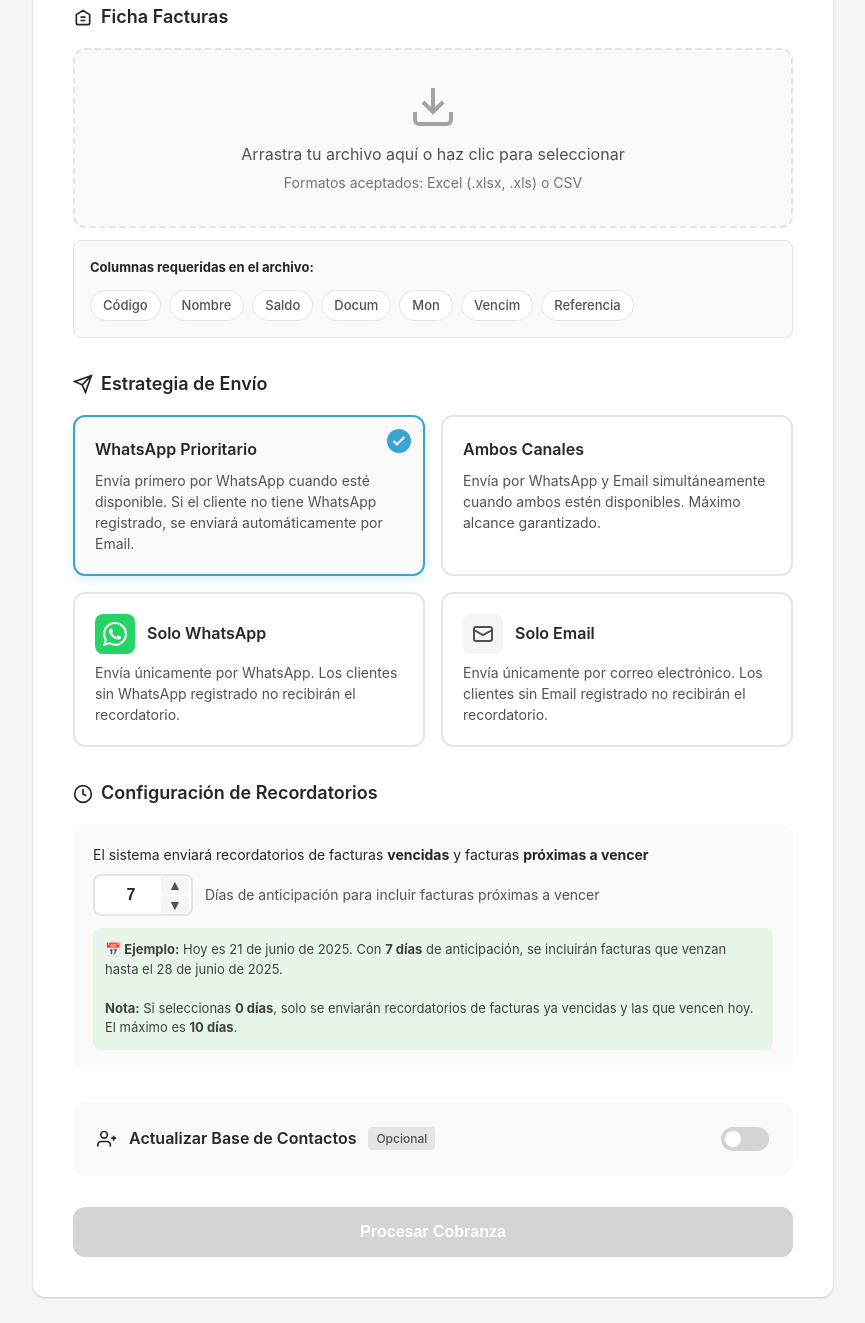
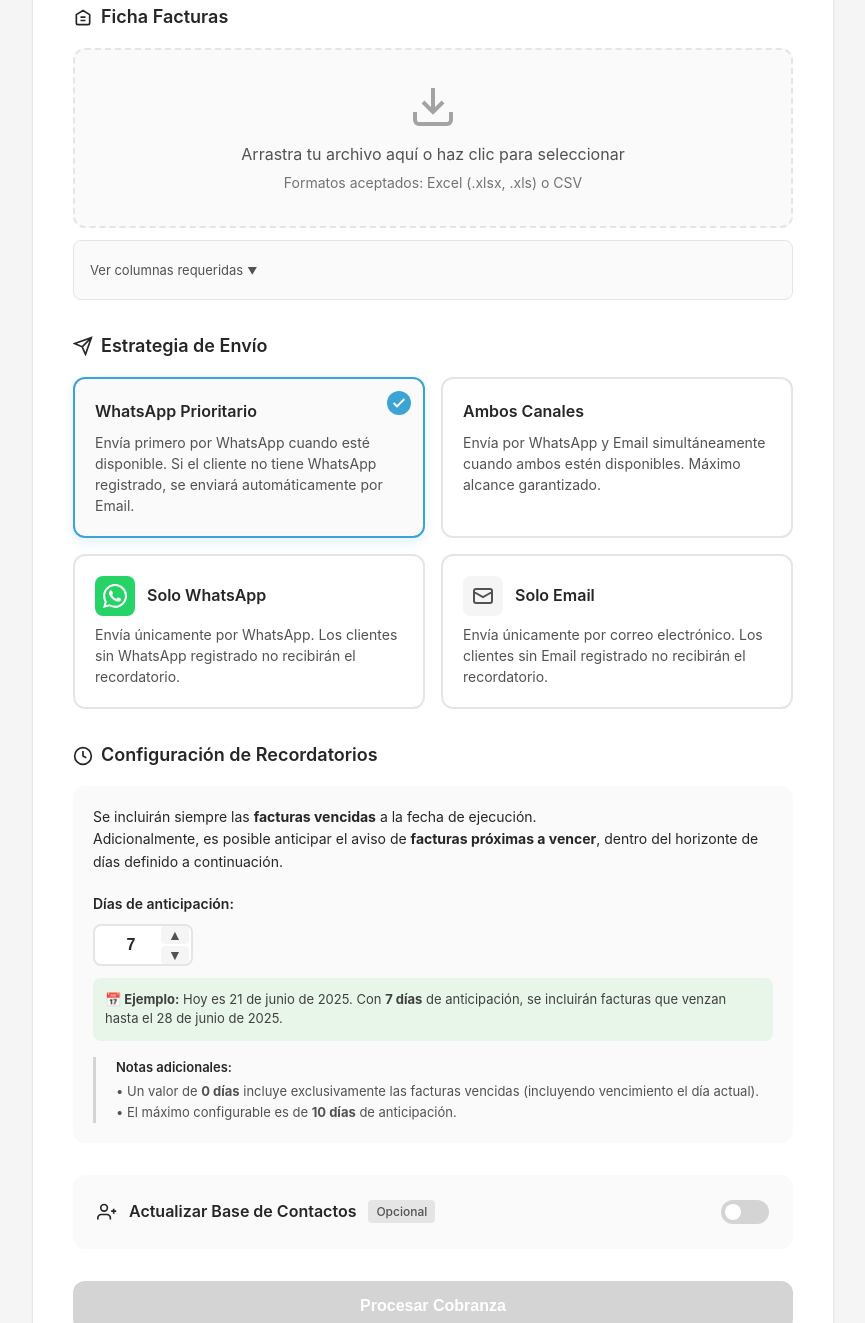
Before and after one commit to gabrielgru/dental-link-cobranza, a plain HTML site: page index.html in a window 1280 px wide. Shown: the part 313-1636 px from the top of the page, without its empty margins (207-1072 px from the left). Drawn offline with nearby package versions, Linux system fonts and the light colour scheme.

Commit message:
Add files via upload
Actualizo index

```diff
--- a/index.html
+++ b/index.html
@@ -409,6 +409,40 @@
             border: 1px solid var(--border-color);
         }
 
+        .columns-toggle {
+            color: var(--gray-600);
+            font-size: 13px;
+            cursor: pointer;
+            display: inline-flex;
+            align-items: center;
+            gap: 4px;
+            transition: var(--transition);
+            user-select: none;
+        }
+
+        .columns-toggle:hover {
+            color: var(--primary-color);
+        }
+
+        .columns-toggle-arrow {
+            transition: transform 0.2s ease;
+            font-size: 10px;
+        }
+
+        .columns-toggle.expanded .columns-toggle-arrow {
+            transform: rotate(180deg);
+        }
+
+        .columns-content {
+            display: none;
+            margin-top: 12px;
+            animation: slideDown 0.2s ease-out;
+        }
+
+        .columns-content.visible {
+            display: block;
+        }
+
         .columns-info strong {
             color: var(--text-primary);
             display: block;
@@ -539,11 +573,19 @@
             margin-top: 16px;
         }
 
+        .days-input-intro {
+            font-size: 14px;
+            color: var(--text-primary);
+            line-height: 1.6;
+            margin-bottom: 20px;
+        }
+
         .days-input-label {
             display: block;
             font-size: 14px;
             color: var(--text-primary);
             margin-bottom: 8px;
+            font-weight: 600;
         }
 
         .days-input-wrapper {
@@ -630,6 +672,21 @@
         [data-theme="dark"] .days-example {
             background-color: rgba(74, 222, 128, 0.1);
             color: var(--text-secondary);
+        }
+
+        .days-notes {
+            margin-top: 16px;
+            padding-left: 20px;
+            border-left: 3px solid var(--gray-300);
+            font-size: 13px;
+            color: var(--text-secondary);
+            line-height: 1.6;
+        }
+
+        .days-notes-title {
+            font-weight: 600;
+            margin-bottom: 4px;
+            color: var(--text-primary);
         }
 
         /* Optional Section */
@@ -1011,9 +1068,14 @@
             </div>
             <div id="fileInfo" class="file-info">
                 <strong>✓</strong> <span id="fileName"></span>
+                <button onclick="removeFile()" style="float: right; background: none; border: none; color: var(--error); cursor: pointer; font-size: 14px;">✕ Quitar</button>
             </div>
             <div id="fileValidation" class="validation-results" style="display: none;"></div>
             <div class="columns-info">
+                <div class="columns-toggle" onclick="toggleColumns('facturas')">
+                    Ver columnas requeridas <span class="columns-toggle-arrow">▼</span>
+                </div>
+                <div id="facturasColumns" class="columns-content">
                     <strong>Columnas requeridas en el archivo:</strong>
                     <div class="columns-tags">
                         <span class="column-tag">Código</span>
@@ -1023,6 +1085,7 @@
                         <span class="column-tag">Mon</span>
                         <span class="column-tag">Vencim</span>
                         <span class="column-tag">Referencia</span>
+                    </div>
                 </div>
             </div>
         </div>
@@ -1126,8 +1189,12 @@
                 Configuración de Recordatorios
             </h2>
             <div class="days-input-section">
+                <div class="days-input-intro">
+                    Se incluirán siempre las <strong>facturas vencidas</strong> a la fecha de ejecución.<br>
+                    Adicionalmente, es posible anticipar el aviso de <strong>facturas próximas a vencer</strong>, dentro del horizonte de días definido a continuación.
+                </div>
                 <label class="days-input-label" for="daysInput">
-                    El sistema enviará recordatorios de facturas <strong>vencidas</strong> y facturas <strong>próximas a vencer</strong>
+                    Días de anticipación:
                 </label>
                 <div class="days-input-wrapper">
                     <div class="number-input-container">
@@ -1137,12 +1204,14 @@
                             <button class="number-control" onclick="decrementDays()" aria-label="Disminuir días">▼</button>
                         </div>
                     </div>
-                    <span class="days-input-help">Días de anticipación para incluir facturas próximas a vencer</span>
                 </div>
                 <div class="days-example" id="daysExample">
                     <strong>📅 Ejemplo:</strong> Hoy es <span id="todayDate"></span>. Con <strong>7 días</strong> de anticipación, se incluirán facturas que venzan hasta el <span id="untilDate"></span>.
-                    <br><br>
-                    <strong>Nota:</strong> Si seleccionas <strong>0 días</strong>, solo se enviarán recordatorios de facturas ya vencidas y las que vencen hoy. El máximo es <strong>10 días</strong>.
+                </div>
+                <div class="days-notes">
+                    <div class="days-notes-title">Notas adicionales:</div>
+                    • Un valor de <strong>0 días</strong> incluye exclusivamente las facturas vencidas (incluyendo vencimiento el día actual).<br>
+                    • El máximo configurable es de <strong>10 días</strong> de anticipación.
                 </div>
             </div>
         </div>
@@ -1185,6 +1254,10 @@
                 </div>
                 <div id="contactsValidation" class="validation-results" style="display: none;"></div>
                 <div class="columns-info">
+                    <div class="columns-toggle" onclick="toggleColumns('contactos')">
+                        Ver columnas requeridas <span class="columns-toggle-arrow">▼</span>
+                    </div>
+                    <div id="contactosColumns" class="columns-content">
                         <strong>Columnas requeridas para actualizar contactos:</strong>
                         <div class="columns-tags">
                             <span class="column-tag">Código</span>
@@ -1197,6 +1270,7 @@
                     </div>
                 </div>
             </div>
+        </div>
 
         <div class="process-section">
             <div id="processSummary" class="process-summary">
@@ -1266,6 +1340,20 @@
                 toggleTheme();
             }
         });
+
+        // Toggle columns visibility
+        function toggleColumns(type) {
+            const columnsDiv = type === 'facturas' ? document.getElementById('facturasColumns') : document.getElementById('contactosColumns');
+            const toggle = columnsDiv.previousElementSibling.querySelector('.columns-toggle');
+
+            if (columnsDiv.classList.contains('visible')) {
+                columnsDiv.classList.remove('visible');
+                toggle.classList.remove('expanded');
+            } else {
+                columnsDiv.classList.add('visible');
+                toggle.classList.add('expanded');
+            }
+        }
 
         // Referencias DOM
         const fileInput = document.getElementById('fileInput');
@@ -1761,14 +1849,10 @@
                     <strong>📅 Ejemplo:</strong> Hoy es <span>${today.toLocaleDateString('es-UY', options)}</span>. Con <strong>0 días</strong> de anticipación, solo se incluirán:
                     <br>• Facturas que ya están vencidas
                     <br>• Facturas que vencen hoy
-                    <br><br>
-                    <strong>Nota:</strong> No se incluirán facturas que venzan mañana o días posteriores.
                 `;
             } else {
                 exampleDiv.innerHTML = `
                     <strong>📅 Ejemplo:</strong> Hoy es <span>${today.toLocaleDateString('es-UY', options)}</span>. Con <strong>${days} día${days > 1 ? 's' : ''}</strong> de anticipación, se incluirán facturas que venzan hasta el <span>${untilDate.toLocaleDateString('es-UY', options)}</span>.
-                    <br><br>
-                    <strong>Nota:</strong> Si seleccionas <strong>0 días</strong>, solo se enviarán recordatorios de facturas ya vencidas y las que vencen hoy. El máximo es <strong>10 días</strong>.
                 `;
             }
         }
@@ -1971,6 +2055,16 @@
             showValidationResults(contactsValidationResult, 'contactsValidation');
 
             // Actualizar estado del botón
+            updateProcessButtonState();
+            updateProcessSummary();
+        }
+
+        function removeFile() {
+            selectedFile = null;
+            fileValidationResult = null;
+            fileInput.value = '';
+            fileInfo.style.display = 'none';
+            fileValidation.style.display = 'none';
             updateProcessButtonState();
             updateProcessSummary();
         }
```
Lines whose indentation alone changed are shown as unchanged.
